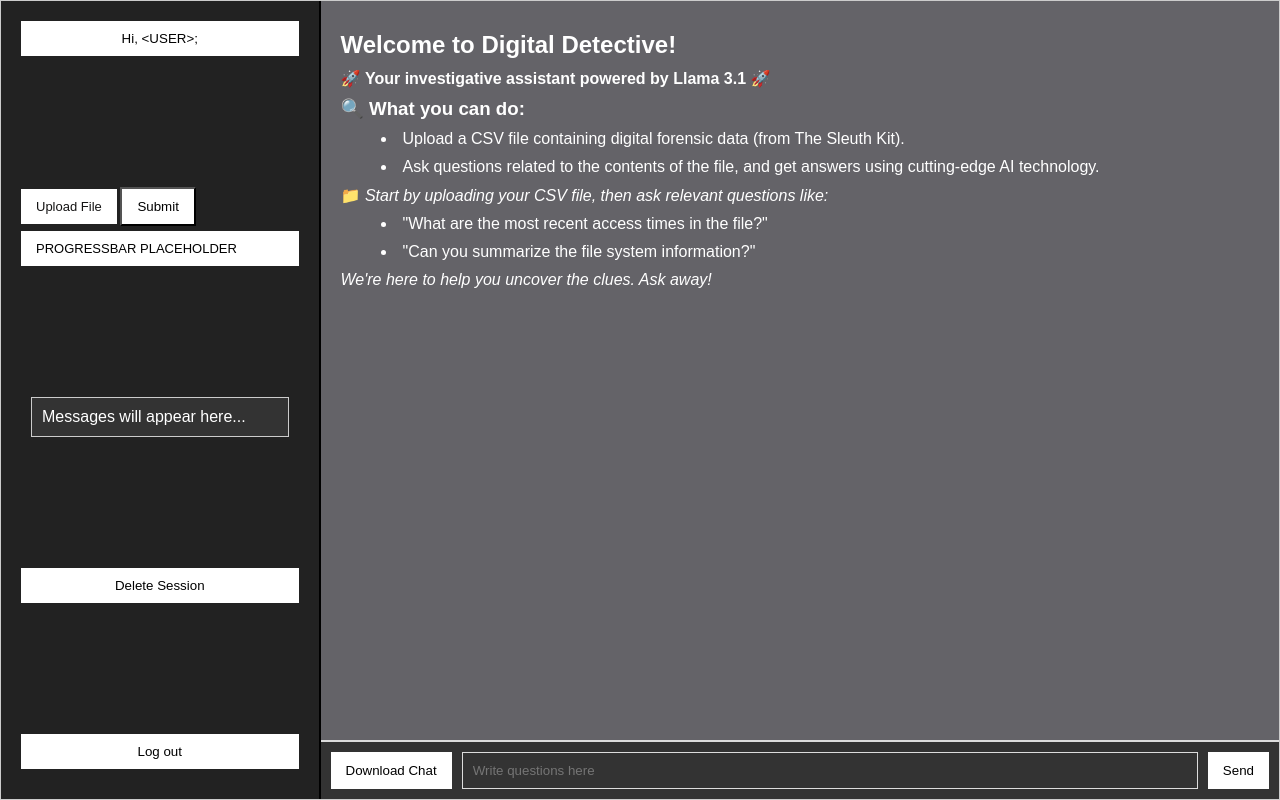
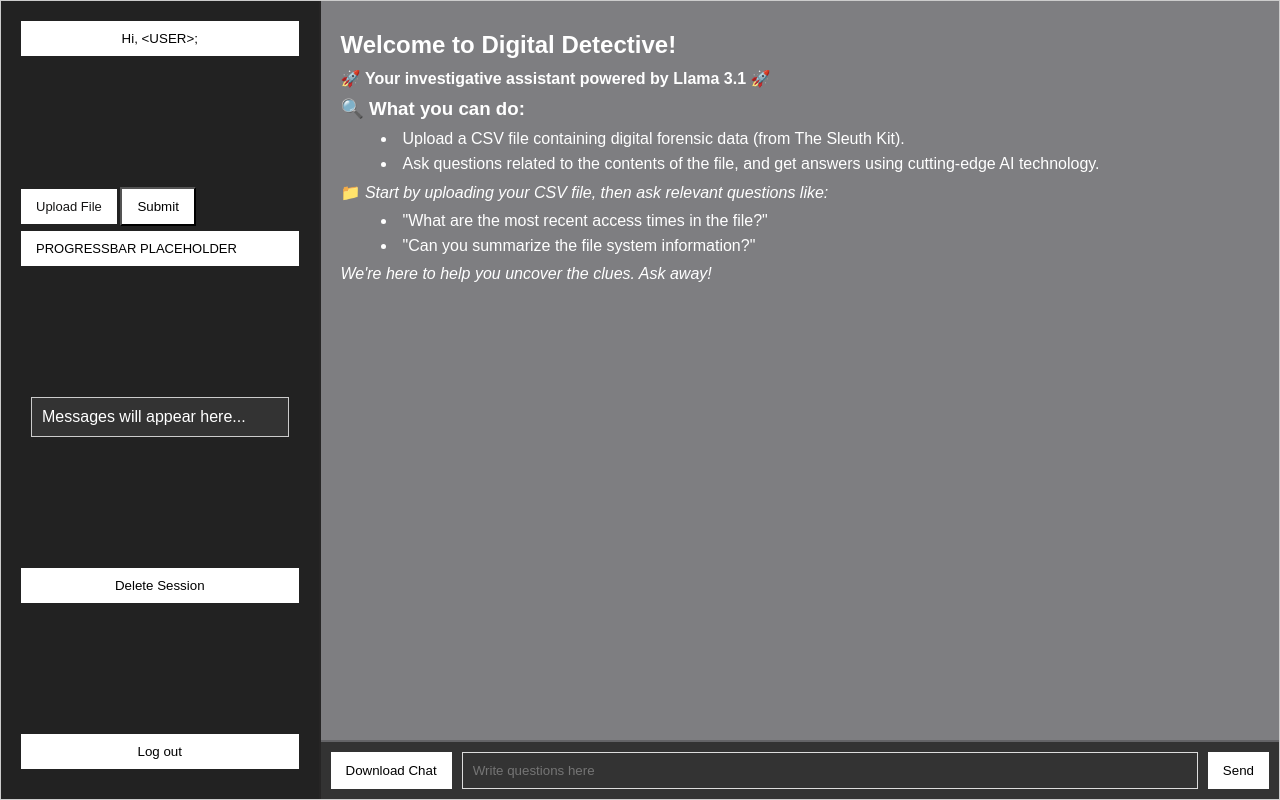
Before and after one commit to anowii/DigitalDetectives, a Flask app: page /home in a window 1280 px wide. Run offline with Flask 3, Linux system fonts and the light colour scheme.

Commit message:
Debug och css
Gjort små ändringar i home.css, bör inte märkas och bara la till debug i ui_host.py

```diff
--- a/Intergrated/static/home.css
+++ b/Intergrated/static/home.css
@@ -8,7 +8,7 @@
 
 /* Make the body fill the whole screen and use a simple font */
 body {
-    font-family: Arial, sans-serif;
+    font-family: 'Quicksand', sans-serif; /*Match font with login page*/
     height: 100vh; /* Full viewport height */
     display: flex;
     background: #000; /*Background color as in login page*/
@@ -30,7 +30,7 @@ body {
     display: flex;
     flex-direction: column;
     justify-content: space-between; /* Spaces the items evenly, with logout at the bottom */
-    border-right: 2px solid #000; /* Make the border line between the sidebar and main content thicker and visible */
+    border-right: 2px solid #2927279d; /* Make the border line between the sidebar and main content thicker and visible */
     height: 100%;
 }
 
@@ -48,8 +48,8 @@ body {
 .chat-window {
     flex-grow: 1;
     padding: 20px;
-    background-color: #646368;
-    border-bottom: 1px solid #ddd;
+    background-color: #5e5d61cb;
+    border-bottom: 2px solid  #5e5d61cb;
     overflow-y: auto; /* Adds scroll for long chat history */
     /*text-align: center; /* Center the text horizontally*/
 }
@@ -67,20 +67,19 @@ body {
 
 .chat-window ul li {
     color: #ffffff; /* White text color for better contrast*/
-    margin-bottom: 10px; /* Add some spacing between list items*/
+    margin-bottom: 7px; /* Add some spacing between list items*/
     font-size: 1em; /*Adjust the font size if needed*/
+    padding-left: 20px; /* Indentation */
+    list-style-position: inside; /* Optional: make bullets inside the padding */
 }
 
-.chat-window ul li strong {
-    color: #ffffff;
-}
+
 
 /* Bottom bar stays at the bottom of the main content */
 .bottom-bar {
     padding: 10px;
     display: flex;
     gap: 10px;
-    border-top: 1px solid #ddd;
     background-color: #333;
 }
 
@@ -153,7 +152,7 @@ body {
 }
 /* Progressbar style*/
 #progressbar{
-    background-color: #ffffff; /* Green color for the submit button */
+    background-color: #ffffff;
     color: #000;
     cursor: default;
     padding: 10px 15px;
@@ -179,11 +178,7 @@ body {
 
 /***** NEW  STUFF ****/
 
-ul li {
-    font-size: 14px; /* Adjust the font size */
-    padding-left: 20px; /* Indentation */
-    list-style-position: inside; /* Optional: make bullets inside the padding */
-}
+
 
 /* Message styles */
 .message {
--- a/Intergrated/ui_host.py
+++ b/Intergrated/ui_host.py
@@ -90,7 +90,7 @@ def get_messages():
     return jsonify(messages)
 
 def main():
-    app.run(threaded=True, port=4976)
+    app.run(debug=True, threaded=True, port=4976)
 
 if __name__ == '__main__':
     main()
--- a/Testing_Intergrated/static/home.css
+++ b/Testing_Intergrated/static/home.css
@@ -28,7 +28,7 @@ body {
     display: flex;
     flex-direction: column;
     justify-content: space-between; /* Spaces the items evenly, with logout at the bottom */
-    border-right: 1px solid #3836367a; /* Make the border line between the sidebar and main content thicker and visible */
+    border-right: 1px solid #ff0606; /* Make the border line between the sidebar and main content thicker and visible */
     height: 100%;
 }
 
```
